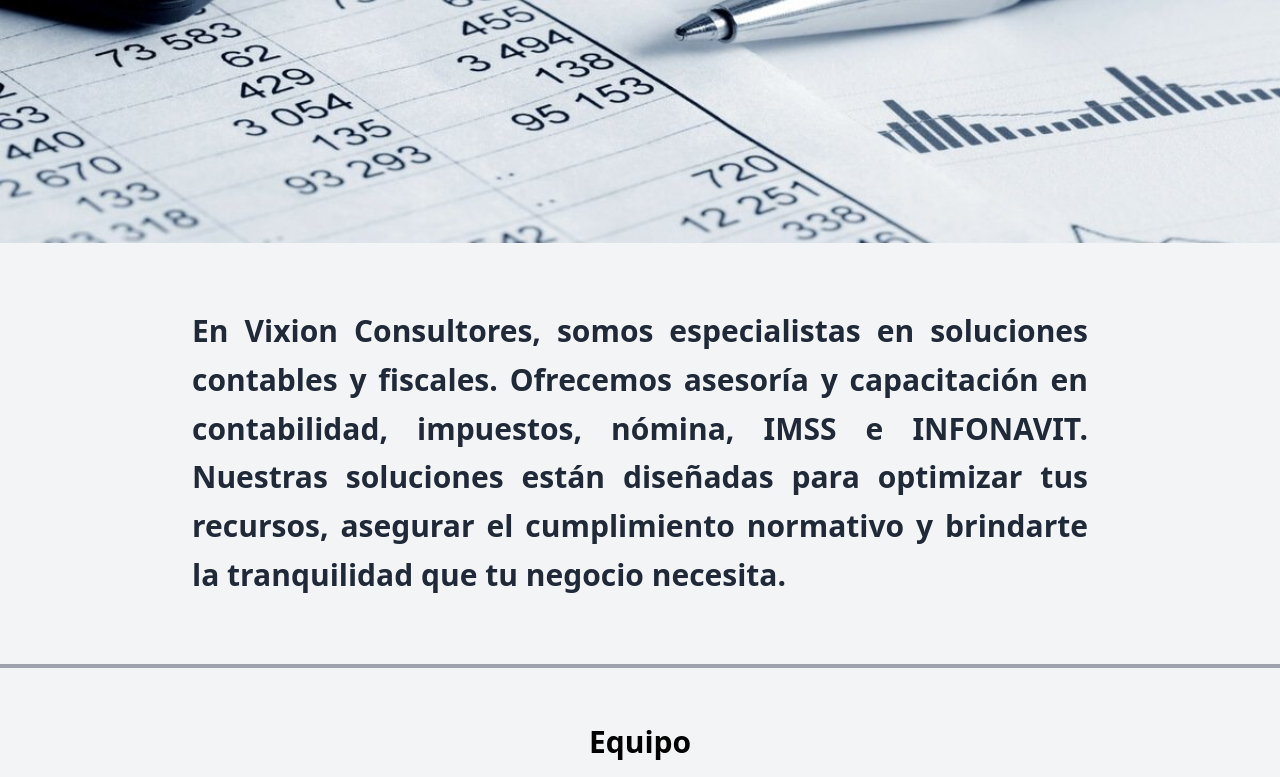
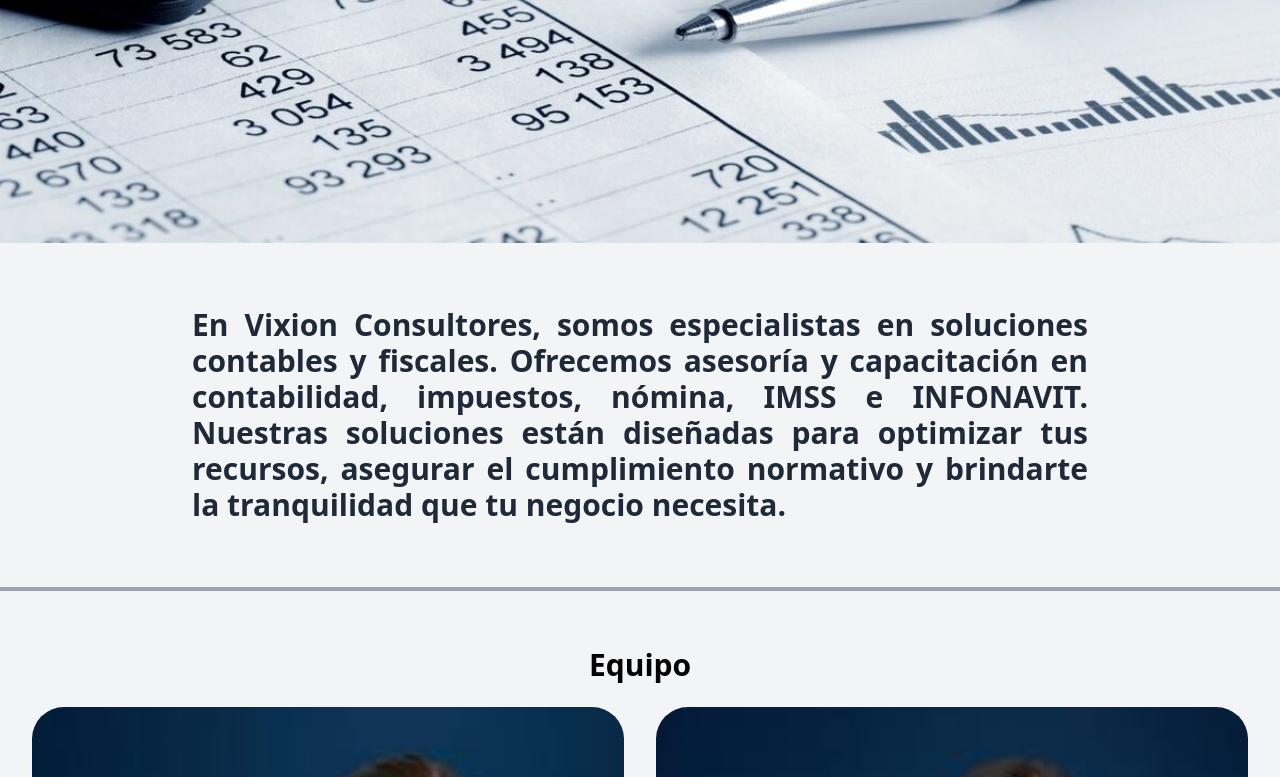
Before and after one commit to Francisco22123/Vixion, an Astro site: page /nosotros in a window 1280 px wide. Shown: the part 509-1286 px from the top of the page. Built offline with nearby package versions, Linux system fonts and the light colour scheme; Astro itself is replaced by a stand-in of ours.

Commit message:
Update nosotros.astro

```diff
--- a/src/pages/nosotros.astro
+++ b/src/pages/nosotros.astro
@@ -23,7 +23,7 @@
 
  <section class="mt-16 px-4 md:px-20 lg:px-48 flex justify-center">
   <div class="w-full max-w-9xl text-justify text-gray-800">
-      <h1 class="text-3xl font-semibold leading-relaxed">
+    <h1 class="text-xl sm:text-2xl md:text-3xl font-semibold leading-relaxed">
       En Vixion Consultores, somos especialistas en soluciones contables y fiscales.
       Ofrecemos asesoría y capacitación en contabilidad, impuestos, nómina, IMSS e INFONAVIT.
       Nuestras soluciones están diseñadas para optimizar tus recursos, asegurar el cumplimiento normativo
@@ -31,6 +31,7 @@
     </h1>
   </div>
 </section>
+
 
   <br>
 
```
Lines whose indentation alone changed are shown as unchanged.
